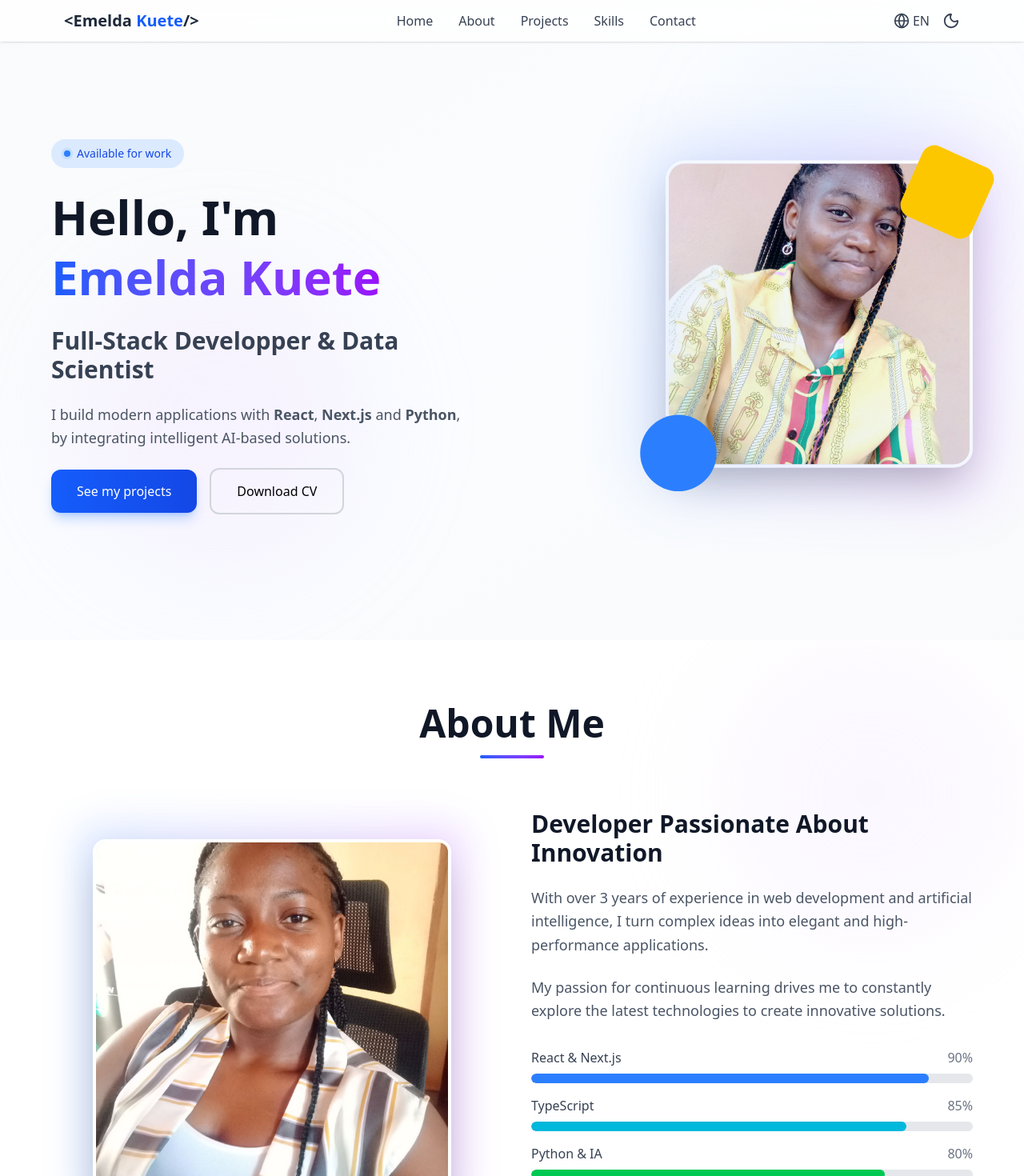
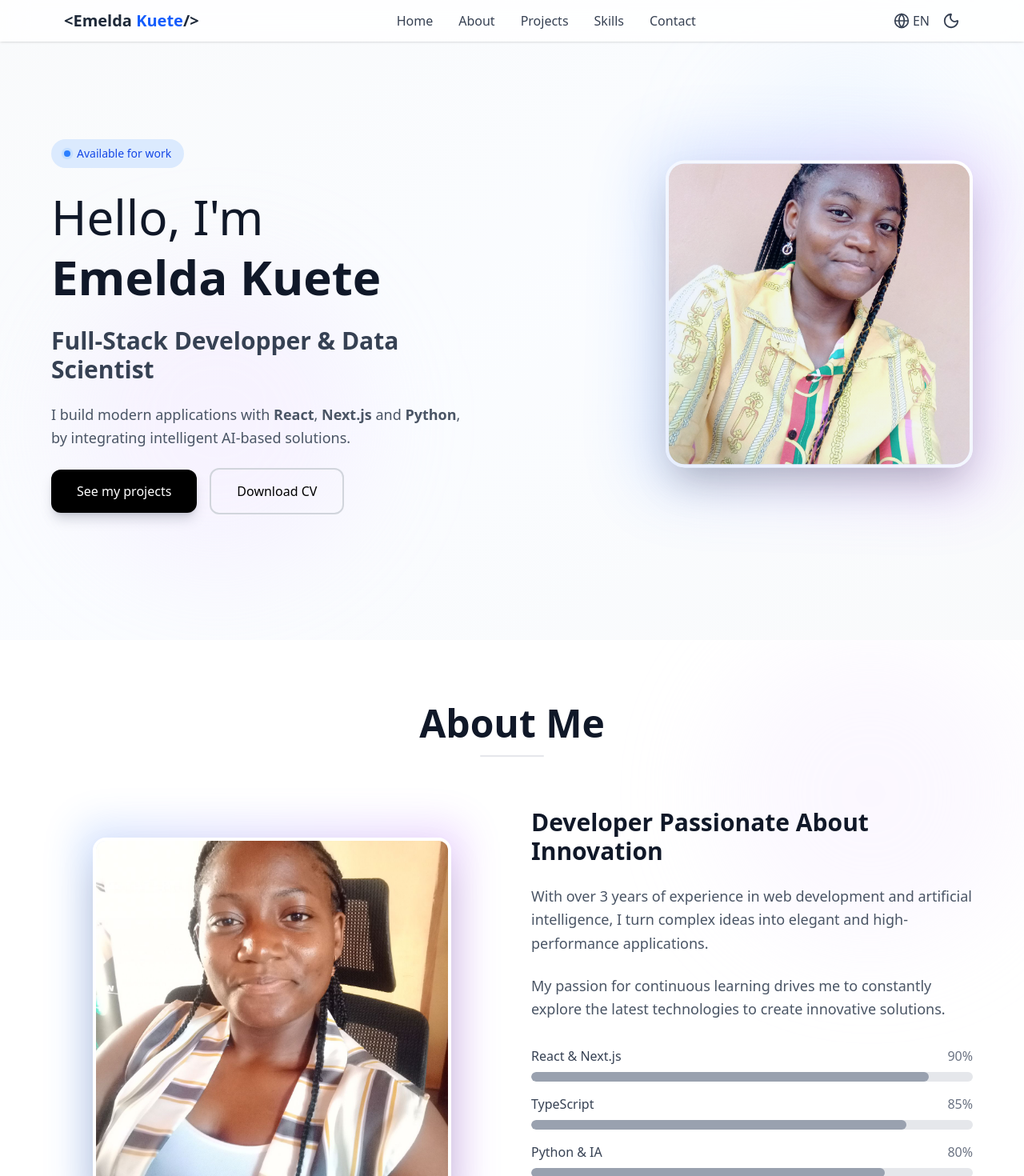
Before and after one commit to Migrice/portfolio, a Next.js app: page /en in a window 1280 px wide. Shown: the top 1470 px of the page at 80% size. Built offline with nearby package versions, Linux system fonts and the light colour scheme.

Commit message:
remove colors

```diff
--- a/src/components/About.tsx
+++ b/src/components/About.tsx
@@ -9,10 +9,10 @@ export const About = () => {
   const t = useTranslations("About");
 
   const skills = [
-    { name: "React & Next.js", level: 90, color: "bg-blue-500" },
-    { name: "TypeScript", level: 85, color: "bg-cyan-500" },
-    { name: "Python & IA", level: 80, color: "bg-green-500" },
-    { name: "Tailwind CSS", level: 95, color: "bg-purple-500" },
+    { name: "React & Next.js", level: 90, color: "bg-gray-400" },
+    { name: "TypeScript", level: 85, color: "bg-gray-400" },
+    { name: "Python & IA", level: 80, color: "bg-gray-400" },
+    { name: "Tailwind CSS", level: 95, color: "bg-gray-400" },
   ];
 
   const features = [
@@ -38,11 +38,9 @@ export const About = () => {
       id="about"
       className="py-20 px-6 md:px-12 bg-white relative overflow-hidden"
     >
-      {/* Décorations */}
       <div className="absolute top-0 right-0 w-96 h-96 bg-purple-100 rounded-full blur-3xl opacity-30" />
 
       <div className="max-w-6xl mx-auto relative z-10">
-        {/* En-tête */}
         <motion.div
           className="text-center mb-16"
           initial={{ opacity: 0, y: 20 }}
@@ -53,7 +51,7 @@ export const About = () => {
           <h2 className="text-4xl md:text-5xl font-bold text-gray-900 mb-4">
             {t("about_me")}
           </h2>
-          <div className="w-20 h-1 bg-gradient-to-r from-blue-600 to-purple-600 mx-auto rounded-full" />
+          <div className="w-20 h-0.5 bg-gray-200 mx-auto rounded-full" />
         </motion.div>
 
         <div className="grid md:grid-cols-2 gap-12 items-center mb-20">
@@ -95,7 +93,6 @@ export const About = () => {
               {t("about_description_2")}
             </p>
 
-            {/* Compétences */}
             <div className="space-y-4">
               {skills.map((skill, index) => (
                 <motion.div
@@ -138,7 +135,7 @@ export const About = () => {
               transition={{ delay: index * 0.2, duration: 0.6 }}
               whileHover={{ y: -5 }}
             >
-              <div className="w-14 h-14 bg-gradient-to-br from-blue-500 to-purple-500 rounded-xl flex items-center justify-center text-white mb-6">
+              <div className="w-14 h-14 bg-gray-400 rounded-xl flex items-center justify-center text-white mb-6">
                 {feature.icon}
               </div>
               <h4 className="text-xl font-bold text-gray-900 mb-3">
--- a/src/components/Contact.tsx
+++ b/src/components/Contact.tsx
@@ -9,7 +9,6 @@ import {
   MapPin,
   Phone,
   Send,
-  Twitter,
 } from "lucide-react";
 import { useTranslations } from "next-intl";
 import { useState } from "react";
@@ -82,12 +81,6 @@ export const Contact = () => {
       url: "https://www.linkedin.com/in/emelda-fomena-kuete-00644b247/",
       color: "hover:bg-blue-600",
     },
-    {
-      icon: <Twitter className="w-6 h-6" />,
-      name: "Twitter",
-      url: "https://twitter.com",
-      color: "hover:bg-sky-500",
-    },
   ];
 
   return (
@@ -111,7 +104,7 @@ export const Contact = () => {
           <h2 className="text-4xl md:text-5xl font-bold text-gray-900 mb-4">
             {t("contact_me")}
           </h2>
-          <div className="w-20 h-1 bg-gradient-to-r from-blue-600 to-purple-600 mx-auto rounded-full mb-6" />
+          <div className="w-20 h-0.5 bg-gray-200 mx-auto rounded-full mb-6" />
           <p className="text-gray-600 text-lg max-w-2xl mx-auto">
             {t("contact_description")}
           </p>
@@ -139,7 +132,7 @@ export const Contact = () => {
               >
                 <div className="flex items-start gap-4">
                   <div
-                    className={`w-14 h-14 bg-gradient-to-br ${info.color} rounded-xl flex items-center justify-center text-white flex-shrink-0 group-hover:scale-110 transition-transform`}
+                    className={`w-14 h-14 bg-gray-400 rounded-xl flex items-center justify-center text-white flex-shrink-0 group-hover:scale-110 transition-transform`}
                   >
                     {info.icon}
                   </div>
@@ -220,7 +213,7 @@ export const Contact = () => {
                         value={formData.name}
                         onChange={handleChange}
                         required
-                        className="w-full px-4 py-3 border border-gray-300 rounded-xl focus:ring-2 focus:ring-blue-500 focus:border-transparent outline-none transition-all"
+                        className="w-full px-4 py-3 border border-gray-300 rounded-xl focus:ring-2 focus:ring-gray-300 focus:border-transparent outline-none transition-all"
                       />
                     </div>
                     <div>
@@ -233,7 +226,7 @@ export const Contact = () => {
                         value={formData.email}
                         onChange={handleChange}
                         required
-                        className="w-full px-4 py-3 border border-gray-300 rounded-xl focus:ring-2 focus:ring-blue-500 focus:border-transparent outline-none transition-all"
+                        className="w-full px-4 py-3 border border-gray-300 rounded-xl focus:ring-2 focus:ring-gray-300 focus:border-transparent outline-none transition-all"
                       />
                     </div>
                   </div>
@@ -248,7 +241,7 @@ export const Contact = () => {
                       value={formData.subject}
                       onChange={handleChange}
                       required
-                      className="w-full px-4 py-3 border border-gray-300 rounded-xl focus:ring-2 focus:ring-blue-500 focus:border-transparent outline-none transition-all"
+                      className="w-full px-4 py-3 border border-gray-300 rounded-xl focus:ring-2 focus:ring-gray-300 focus:border-transparent outline-none transition-all"
                     />
                   </div>
 
@@ -262,7 +255,7 @@ export const Contact = () => {
                       onChange={handleChange}
                       required
                       rows={6}
-                      className="w-full px-4 py-3 border border-gray-300 rounded-xl focus:ring-2 focus:ring-blue-500 focus:border-transparent outline-none transition-all resize-none"
+                      className="w-full px-4 py-3 border border-gray-300 rounded-xl focus:ring-2 focus:ring-gray-300 focus:border-transparent outline-none transition-all resize-none"
                       placeholder={t("message_placeholder")}
                     />
                   </div>
@@ -270,7 +263,7 @@ export const Contact = () => {
                   <motion.button
                     type="submit"
                     disabled={isLoading}
-                    className="w-full px-8 py-4 bg-gradient-to-r from-blue-600 to-purple-600 text-white rounded-xl font-medium shadow-lg shadow-blue-500/30 hover:shadow-xl hover:shadow-blue-500/40 transition-all disabled:opacity-50 disabled:cursor-not-allowed flex items-center justify-center gap-2"
+                    className="w-full px-8 py-4 bg-black text-white rounded-xl font-medium shadow-lg shadow-gray-500/30 hover:shadow-xl hover:shadow-gray-500/40 transition-all disabled:opacity-50 disabled:cursor-not-allowed flex items-center justify-center gap-2"
                     whileHover={{ scale: isLoading ? 1 : 1.02 }}
                     whileTap={{ scale: isLoading ? 1 : 0.98 }}
                   >
--- a/src/components/Hero.tsx
+++ b/src/components/Hero.tsx
@@ -37,16 +37,14 @@ const Hero = () => {
           </motion.div>
 
           <motion.h1
-            className="text-3xl md:text-6xl font-bold text-gray-900 leading-tight"
+            className="text-xl md:text-6xl text-gray-900 leading-tight"
             initial={{ opacity: 0 }}
             animate={{ opacity: 1 }}
             transition={{ delay: 0.2, duration: 0.6 }}
           >
             {t("salutation")}
             <br />
-            <span className="bg-gradient-to-r from-blue-600 to-purple-600 bg-clip-text text-transparent">
-              Emelda Kuete
-            </span>
+            <span className="bg-clip-text font-bold ">Emelda Kuete</span>
           </motion.h1>
 
           <motion.h2
@@ -78,7 +76,7 @@ const Hero = () => {
             <motion.div whileHover={{ scale: 1.05 }} whileTap={{ scale: 0.97 }}>
               <Link
                 href="#projects"
-                className="px-8 py-4 bg-gradient-to-r from-blue-600 to-blue-700 text-white rounded-xl font-medium shadow-lg shadow-blue-500/30 hover:shadow-xl hover:shadow-blue-500/40 transition-all"
+                className="px-8 py-4 bg-black text-white rounded-xl font-medium shadow-lg shadow-gray-500/30 hover:shadow-xl hover:shadow-gray-500/40 transition-all"
               >
                 {t("see_my_projects")}
               </Link>
@@ -117,7 +115,6 @@ const Hero = () => {
               }}
             />
 
-            {/* Image avec forme moderne */}
             <motion.div
               className="relative"
               animate={{
@@ -138,36 +135,9 @@ const Hero = () => {
                   className="object-contain rounded-3xl shadow-2xl border-4 border-white"
                 />
 
-                {/* Overlay gradient subtil */}
                 <div className="absolute inset-0 bg-gradient-to-tr from-blue-600/10 to-transparent rounded-3xl" />
               </div>
             </motion.div>
-
-            {/* Points décoratifs */}
-            <motion.div
-              className="absolute -top-4 -right-4 w-24 h-24 bg-yellow-400 rounded-2xl rotate-12"
-              animate={{
-                rotate: [12, 22, 12],
-                scale: [1, 1.1, 1],
-              }}
-              transition={{
-                duration: 6,
-                repeat: Infinity,
-                repeatType: "reverse",
-              }}
-            />
-            <motion.div
-              className="absolute -bottom-6 -left-6 w-20 h-20 bg-blue-500 rounded-full"
-              animate={{
-                scale: [1, 1.2, 1],
-                y: [0, -10, 0],
-              }}
-              transition={{
-                duration: 4,
-                repeat: Infinity,
-                repeatType: "reverse",
-              }}
-            />
           </div>
         </motion.div>
       </div>
--- a/src/components/Skills.tsx
+++ b/src/components/Skills.tsx
@@ -103,7 +103,7 @@ export const Skills = () => {
           <h2 className="text-4xl md:text-5xl font-bold text-gray-900 mb-4">
             {t("my_skills")}
           </h2>
-          <div className="w-20 h-1 bg-gradient-to-r from-blue-600 to-purple-600 mx-auto rounded-full mb-6" />
+          <div className="w-20 h-0.5 bg-gray-200 mx-auto rounded-full mb-6" />
           <p className="text-gray-600 text-lg max-w-2xl mx-auto">
             {t("skills_description")}
           </p>
```
Also changed, not shown: src/components/Projects.tsx (+3 -4 lines).
